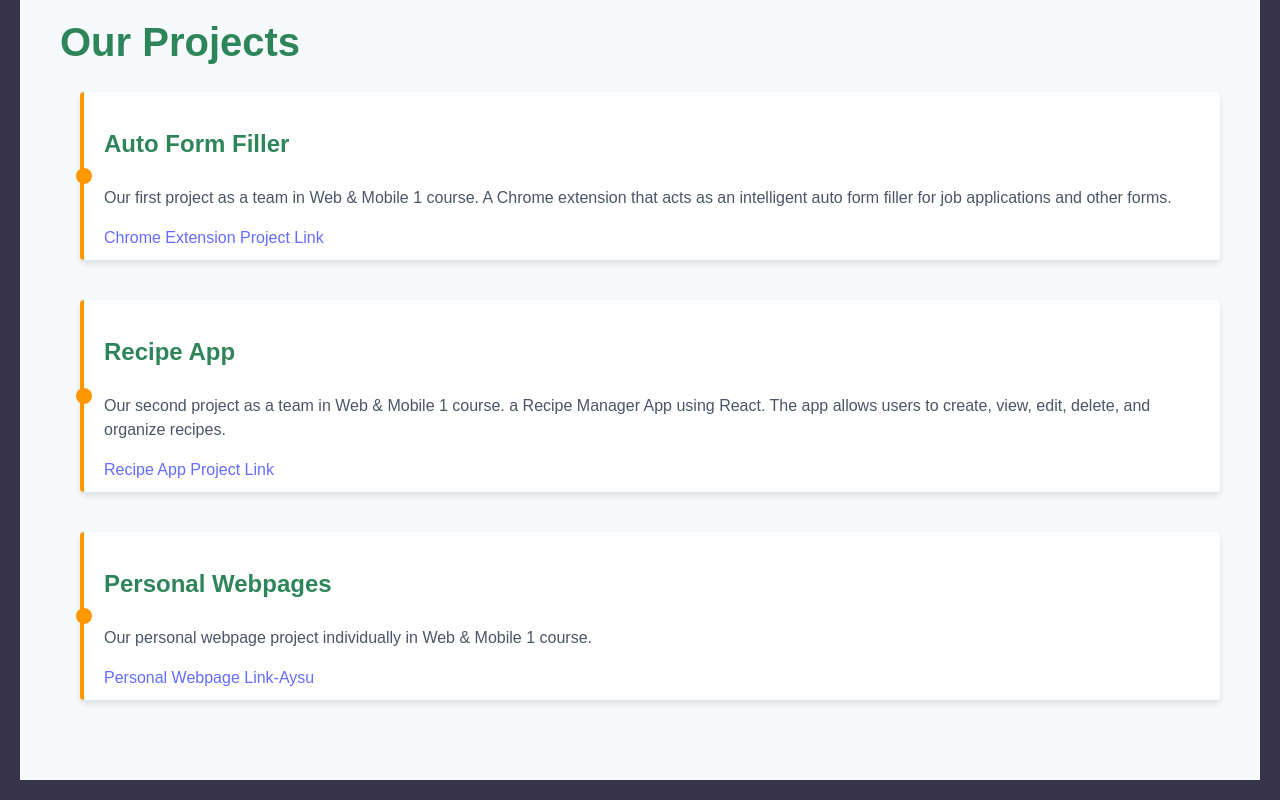
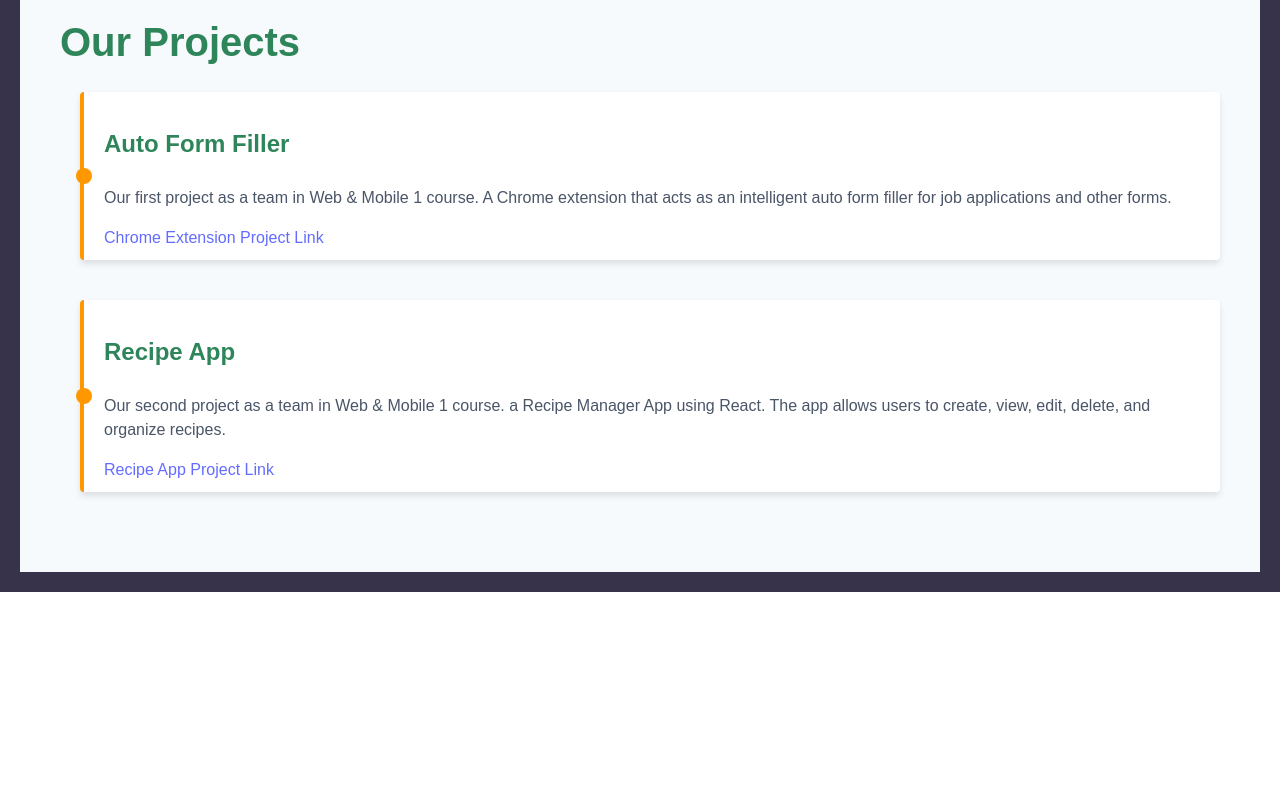
Before and after one commit to MadinaAlili/WebMobile1Project2, a React (Vite) app: page / in a window 1280 px wide. Shown: the part 1372-2172 px from the top of the page. After the commit the page ends 1964 px from the top, so only its background shows below. Built offline with nearby package versions, Linux system fonts and the light colour scheme; data requests are answered from the project's data file.

Commit message:
changes in style

```diff
--- a/src/screens/Home.jsx
+++ b/src/screens/Home.jsx
@@ -95,11 +95,6 @@ const Home = () => {
             <p className="project-description">Our second project as a team in Web & Mobile 1 course. a Recipe Manager App using React. The app allows users to create, view, edit, delete, and organize recipes.</p>
             <a href="https://github.com/MadinaAlili/WebMobile1Project2" className="project-link">Recipe App Project Link</a>
           </div>
-          <div className="project-item">
-            <h3 className="project-title">Personal Webpages</h3>
-            <p className="project-description">Our personal webpage project individually in Web & Mobile 1 course.</p>
-            <a href="https://aysurahimli.github.io/personalwebpagewm1.github.io/" className="project-link">Personal Webpage Link-Aysu</a>
-          </div>
         </div>
       </section>
     </div>
```
